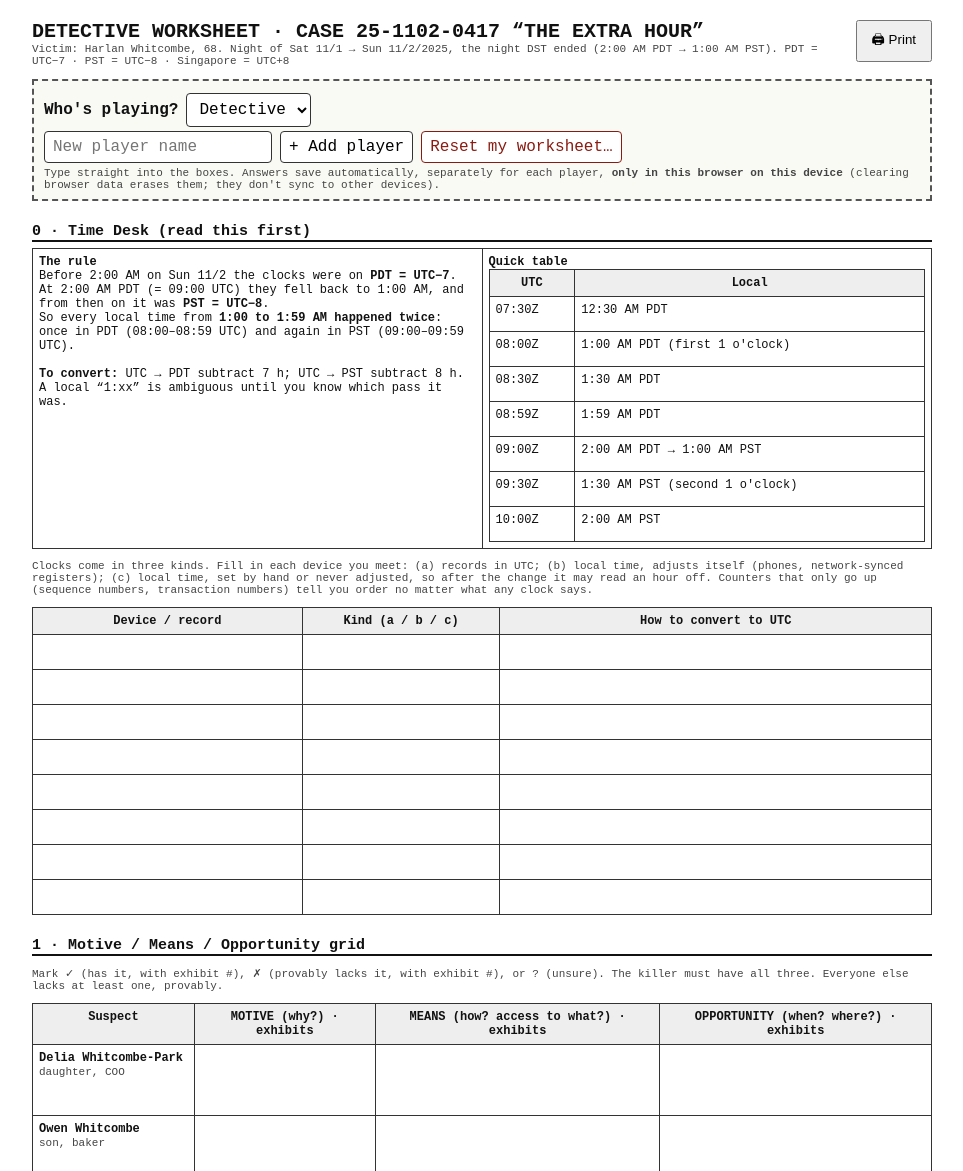
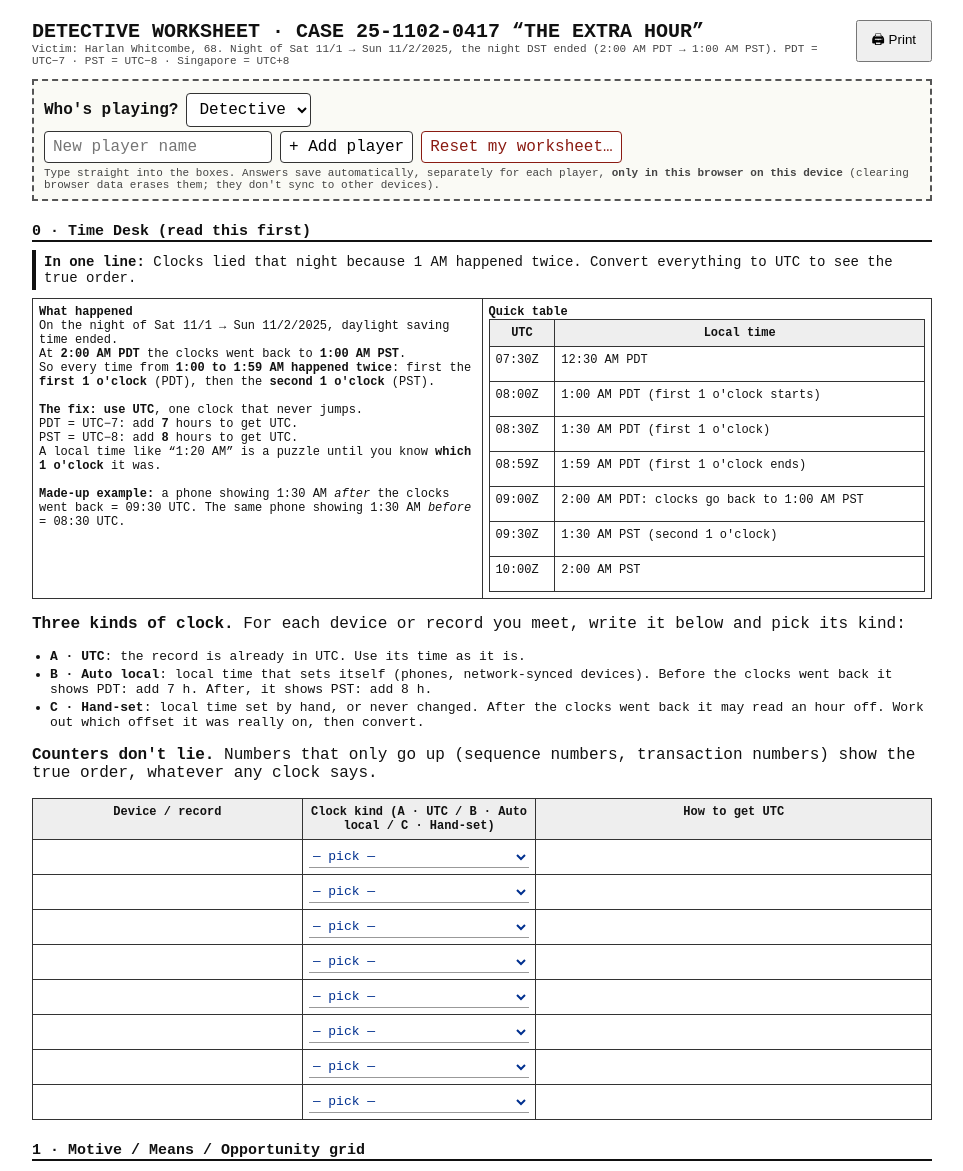
Before and after one commit to mmiguel6288/quiet-harbor-journal, a plain HTML site: page case/worksheet.html in a window 1280 px wide. Shown: the top 1171 px of the page, without its empty margins (158-1121 px from the left). Drawn offline with Linux system fonts and the light colour scheme.

Commit message:
Worksheet: simpler Time Desk with full A/B/C clock labels
Section 0 only; sections 1-7, saved-answer keys and the main game are
unchanged.
- One-line summary up top; plain-language "what happened / use UTC"
  with a made-up example; quick table keeps first/second 1 o'clock labels
- Clock kinds spelled out everywhere: A · UTC, B · Auto local,
  C · Hand-set; "counters don't lie" in plain words
- Device table: the kind column is a dropdown with the three labels,
  stored under the same field keys (older typed answers are kept)

Co-Authored-By: Claude Opus 5.5 <noreply@anthropic.com>

```diff
--- a/case/worksheet.html
+++ b/case/worksheet.html
@@ -11,11 +11,15 @@ textarea.wsf{display:block;width:100%;box-sizing:border-box;border:0;background:
 textarea.wsf:focus,input.ws-inline:focus{outline:2px solid #e0a800;background:#fffbe6}
 input.ws-inline{font:13px 'Courier New',monospace;color:#00308f;border:0;border-bottom:1px solid #333;background:transparent;width:9em;max-width:60%}
 td.wscell{cursor:text}
+select.wsf{width:100%;box-sizing:border-box;font:13px 'Courier New',monospace;color:#00308f;background:transparent;border:0;border-bottom:1px solid #999;padding:2px 0}
+.wsone{font-size:14px;border-left:4px solid #111;padding:4px 8px;margin:8px 0}
+.wskinds{margin:4px 0 8px 18px;padding:0;font-size:13px}.wskinds li{margin:3px 0}
 @media screen and (max-width:640px){
  body{margin:10px auto;padding:0 10px}
  h1{font-size:16px}
  table{font-size:14px}
- textarea.wsf,input.ws-inline{font-size:16px}
+ textarea.wsf,input.ws-inline,select.wsf{font-size:16px}
+ .wskinds{font-size:14px}
  .wsbar select{max-width:100%}
  table.ws-two>tbody>tr>td{display:block;width:auto!important}
  table.wsdata,table.wsdata>tbody,table.wsdata>tbody>tr,table.wsdata>tbody>tr>td,table.wsdata>tbody>tr>th{display:block;width:auto!important;height:auto!important}
@@ -31,16 +35,22 @@ td.wscell{cursor:text}
  .wsprint{display:inline}
  textarea.wsf{color:#000;overflow:visible;height:auto}
  input.ws-inline{color:#000}
+ select.wsf{color:#000;border:0;-webkit-appearance:none;appearance:none}
 }
 </style></head><body>
 <button class="noprint" onclick="print()" style="float:right;padding:8px 14px">🖨 Print</button>
 <h1>DETECTIVE WORKSHEET · CASE 25-1102-0417 “THE EXTRA HOUR”</h1><div class="small">Victim: Harlan Whitcombe, 68. Night of Sat 11/1 → Sun 11/2/2025, the night DST ended (2:00 AM PDT → 1:00 AM PST). PDT = UTC−7 · PST = UTC−8 · Singapore = UTC+8</div>
 <div id="wsbar" class="wsbar"><div class="wsrow"><label for="wsplayer"><b>Who's playing?</b></label> <select id="wsplayer" aria-label="Player"></select><span class="wsprint">Player: <b id="wsprintname"></b></span></div><div class="wsrow noprint"><input id="wsnew" placeholder="New player name" maxlength="30" autocomplete="off" aria-label="New player name"> <button type="button" id="wsadd">+ Add player</button> <button type="button" id="wsreset" class="wsdanger">Reset my worksheet…</button> <span id="wssaved" class="small" aria-live="polite"></span></div><div class="small noprint">Type straight into the boxes. Answers save automatically, separately for each player, <b>only in this browser on this device</b> (clearing browser data erases them; they don't sync to other devices).</div></div>
 <h2>0 · Time Desk (read this first)</h2>
-<table><tr><td style="width:50%"><b>The rule</b><br>Before 2:00 AM on Sun 11/2 the clocks were on <b>PDT = UTC−7</b>.<br>At 2:00 AM PDT (= 09:00 UTC) they fell back to 1:00 AM, and from then on it was <b>PST = UTC−8</b>.<br>So every local time from <b>1:00 to 1:59 AM happened twice</b>: once in PDT (08:00–08:59 UTC) and again in PST (09:00–09:59 UTC).<br><br><b>To convert:</b> UTC → PDT subtract 7 h; UTC → PST subtract 8 h. A local “1:xx” is ambiguous until you know which pass it was.</td>
-<td><b>Quick table</b><br><table class="tl"><tr><th>UTC</th><th>Local</th></tr><tr><td>07:30Z</td><td>12:30 AM PDT</td></tr><tr><td>08:00Z</td><td>1:00 AM PDT (first 1 o'clock)</td></tr><tr><td>08:30Z</td><td>1:30 AM PDT</td></tr><tr><td>08:59Z</td><td>1:59 AM PDT</td></tr><tr><td>09:00Z</td><td>2:00 AM PDT → 1:00 AM PST</td></tr><tr><td>09:30Z</td><td>1:30 AM PST (second 1 o'clock)</td></tr><tr><td>10:00Z</td><td>2:00 AM PST</td></tr></table></td></tr></table>
-<p class="small">Clocks come in three kinds. Fill in each device you meet: (a) records in UTC; (b) local time, adjusts itself (phones, network-synced registers); (c) local time, set by hand or never adjusted, so after the change it may read an hour off. Counters that only go up (sequence numbers, transaction numbers) tell you order no matter what any clock says.</p>
-<table class="tl"><tr><th style="width:30%">Device / record</th><th style="width:22%">Kind (a / b / c)</th><th>How to convert to UTC</th></tr><tr><td></td><td></td><td></td></tr><tr><td></td><td></td><td></td></tr><tr><td></td><td></td><td></td></tr><tr><td></td><td></td><td></td></tr><tr><td></td><td></td><td></td></tr><tr><td></td><td></td><td></td></tr><tr><td></td><td></td><td></td></tr><tr><td></td><td></td><td></td></tr></table>
+<p class="wsone"><b>In one line:</b> Clocks lied that night because 1 AM happened twice. Convert everything to UTC to see the true order.</p>
+<table class="ws-two"><tr><td style="width:50%"><b>What happened</b><br>On the night of Sat 11/1 → Sun 11/2/2025, daylight saving time ended.<br>At <b>2:00 AM PDT</b> the clocks went back to <b>1:00 AM PST</b>.<br>So every time from <b>1:00 to 1:59 AM happened twice</b>: first the <b>first 1 o'clock</b> (PDT), then the <b>second 1 o'clock</b> (PST).<br><br><b>The fix: use UTC</b>, one clock that never jumps.<br>PDT = UTC−7: add <b>7</b> hours to get UTC.<br>PST = UTC−8: add <b>8</b> hours to get UTC.<br>A local time like “1:20 AM” is a puzzle until you know <b>which 1 o'clock</b> it was.<br><br><b>Made-up example:</b> a phone showing 1:30 AM <i>after</i> the clocks went back = 09:30 UTC. The same phone showing 1:30 AM <i>before</i> = 08:30 UTC.</td>
+<td><b>Quick table</b><br><table class="tl"><tr><th>UTC</th><th>Local time</th></tr><tr><td>07:30Z</td><td>12:30 AM PDT</td></tr><tr><td>08:00Z</td><td>1:00 AM PDT (first 1 o'clock starts)</td></tr><tr><td>08:30Z</td><td>1:30 AM PDT (first 1 o'clock)</td></tr><tr><td>08:59Z</td><td>1:59 AM PDT (first 1 o'clock ends)</td></tr><tr><td>09:00Z</td><td>2:00 AM PDT: clocks go back to 1:00 AM PST</td></tr><tr><td>09:30Z</td><td>1:30 AM PST (second 1 o'clock)</td></tr><tr><td>10:00Z</td><td>2:00 AM PST</td></tr></table></td></tr></table>
+<p><b>Three kinds of clock.</b> For each device or record you meet, write it below and pick its kind:</p>
+<ul class="wskinds"><li><b>A · UTC</b>: the record is already in UTC. Use its time as it is.</li>
+<li><b>B · Auto local</b>: local time that sets itself (phones, network-synced devices). Before the clocks went back it shows PDT: add 7 h. After, it shows PST: add 8 h.</li>
+<li><b>C · Hand-set</b>: local time set by hand, or never changed. After the clocks went back it may read an hour off. Work out which offset it was really on, then convert.</li></ul>
+<p><b>Counters don't lie.</b> Numbers that only go up (sequence numbers, transaction numbers) show the true order, whatever any clock says.</p>
+<table class="tl"><tr><th style="width:30%">Device / record</th><th style="width:26%" data-ws="kind">Clock kind (A · UTC / B · Auto local / C · Hand-set)</th><th>How to get UTC</th></tr><tr><td></td><td></td><td></td></tr><tr><td></td><td></td><td></td></tr><tr><td></td><td></td><td></td></tr><tr><td></td><td></td><td></td></tr><tr><td></td><td></td><td></td></tr><tr><td></td><td></td><td></td></tr><tr><td></td><td></td><td></td></tr><tr><td></td><td></td><td></td></tr></table>
 <h2>1 · Motive / Means / Opportunity grid</h2>
 <p class="small">Mark ✓ (has it, with exhibit #), ✗ (provably lacks it, with exhibit #), or ? (unsure). The killer must have all three. Everyone else lacks at least one, provably.</p>
 <table class="tall"><tr><th style="width:18%">Suspect</th><th>MOTIVE (why?) · exhibits</th><th>MEANS (how? access to what?) · exhibits</th><th>OPPORTUNITY (when? where?) · exhibits</th></tr>
@@ -86,7 +96,9 @@ document.querySelectorAll('table').forEach(function(t){
   rows.forEach(function(r,ri){
     [].forEach.call(r.cells,function(c,ci){
       if(c.tagName!=='TD'||c.querySelector('table')||c.textContent.trim()!=='')return;
-      var ta=document.createElement('textarea');ta.className='wsf';ta.rows=1;ta.dataset.k='f'+(n++);ta.setAttribute('autocomplete','off');
+      var isKind=head&&head.cells[ci]&&head.cells[ci].getAttribute('data-ws')==='kind';
+      var ta;if(isKind){ta=document.createElement('select');['','A · UTC','B · Auto local','C · Hand-set'].forEach(function(v){var o=document.createElement('option');o.value=v;o.textContent=v||'— pick —';ta.appendChild(o)})}else{ta=document.createElement('textarea');ta.rows=1}
+      ta.className='wsf';ta.dataset.k='f'+(n++);ta.setAttribute('autocomplete','off');
       var lab=labels[ci]||((r.cells[0]&&r.cells[0].textContent.trim())||'');
       var rowName=(r.cells[0]&&r.cells[0]!==c)?r.cells[0].textContent.trim().split('\n')[0]:'';
       ta.setAttribute('aria-label',(rowName?rowName+' · ':'')+(lab||'answer'));
@@ -105,7 +117,8 @@ var P=load(PK,null);if(!P||!P.list||!P.list.length)P={list:['Detective'],cur:'De
 if(P.list.indexOf(P.cur)<0)P.cur=P.list[0];
 var sel=document.getElementById('wsplayer'),saved=document.getElementById('wssaved');
 function renderPlayers(){sel.innerHTML='';P.list.forEach(function(nm){var o=document.createElement('option');o.value=nm;o.textContent=nm;sel.appendChild(o)});sel.value=P.cur;document.getElementById('wsprintname').textContent=P.cur;}
-function fill(){var d=load(DK(P.cur),{});fields.forEach(function(f){f.value=d[f.dataset.k]||'';grow(f)})}
+function setVal(f,v){if(f.tagName==='SELECT'&&v&&![].some.call(f.options,function(o){return o.value===v})){var o=document.createElement('option');o.value=v;o.textContent=v;o.className='wsold';f.appendChild(o)}f.value=v}
+function fill(){var d=load(DK(P.cur),{});fields.forEach(function(f){setVal(f,d[f.dataset.k]||'');grow(f)})}
 var tm=null;
 function saveNow(){clearTimeout(tm);tm=null;var d={};fields.forEach(function(f){if(f.value)d[f.dataset.k]=f.value});
   saved.textContent=store(DK(P.cur),d)?'✓ saved for '+P.cur:'⚠ could not save (browser storage blocked)'}
```
